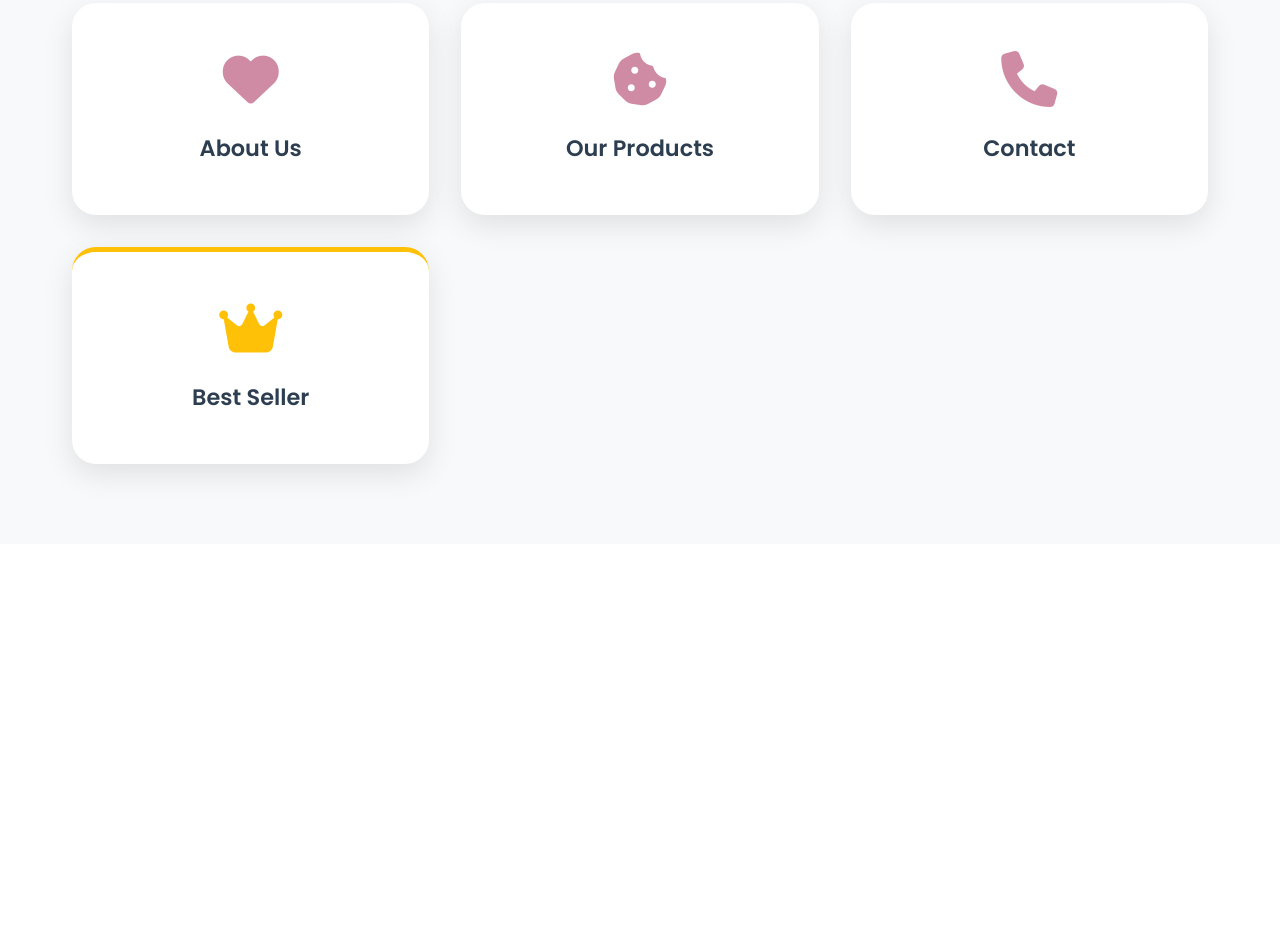
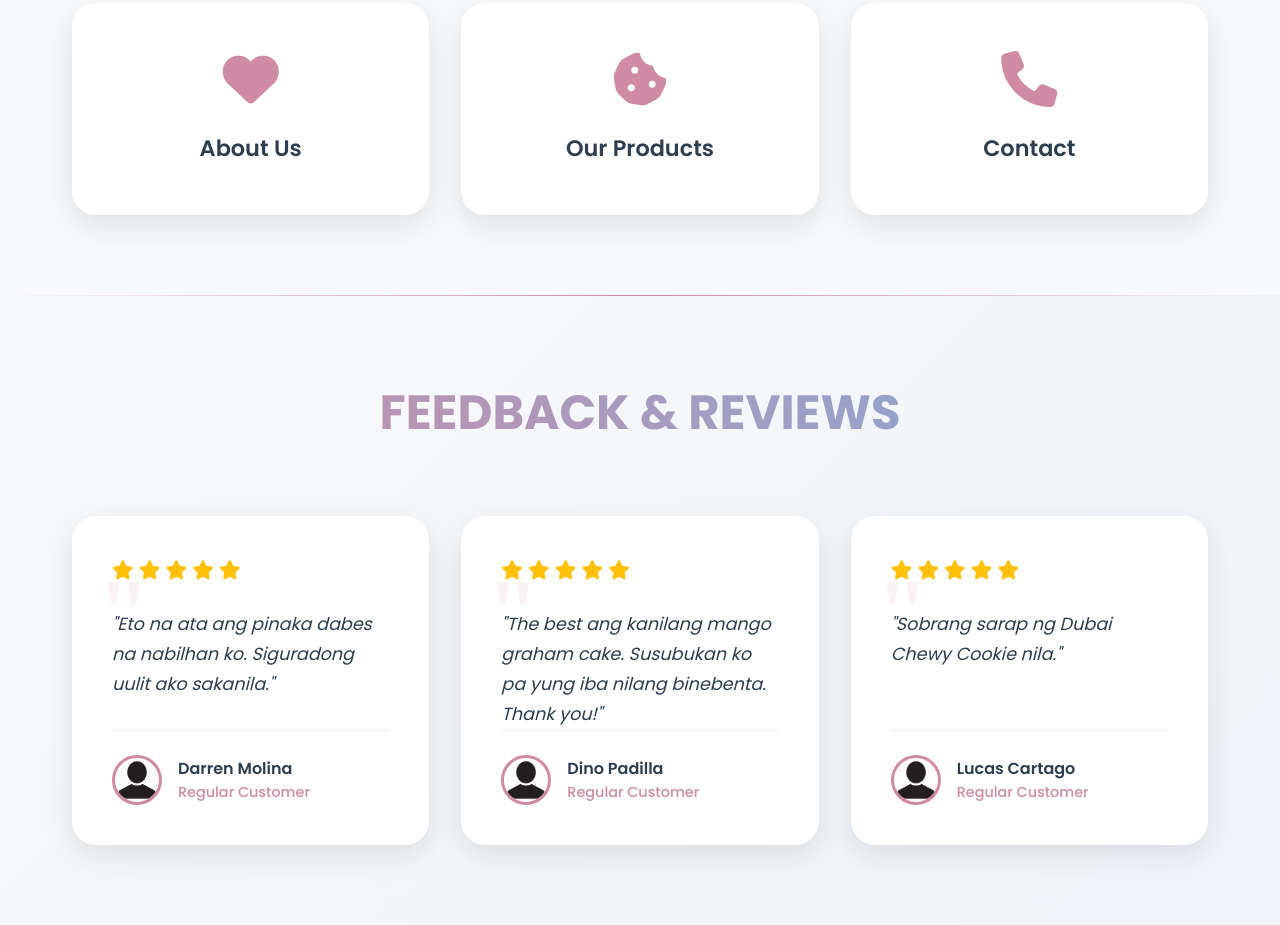
Before and after one commit to urdevdrei/SarapNom, a plain HTML site: page index.html in a window 1280 px wide. Shown: the part 877-1802 px from the top of the page. Before the commit the page ends 1421 px from the top, so only its background shows below. Drawn offline with Linux system fonts and the light colour scheme.

Commit message:
ADD FEEDBACK & REVIEWS IN HOME

```diff
--- a/index.html
+++ b/index.html
@@ -29,18 +29,15 @@
         </div>
     </nav>
 
-
-
     <section id="home" class="hero-section">
         <div class="hero-content">
             <h1>SarapNom</h1>
             <p> A Taste of Sweet Happiness</p>
-            <a href="products.html" class="cta-button"> <!-- call to action -->
+            <a href="products.html" class="cta-button">
                 Order Now <i class="fas fa-arrow-right"></i>
             </a>
         </div>
     </section>
-
 
     <section class="quick-links">
         <div class="quick-links-container">
@@ -56,12 +53,75 @@
                 <i class="fas fa-phone"></i>
                 <h3>Contact</h3>
             </a>
-            <a href="products.html#bestseller" class="quick-card bestseller">
-                <i class="fas fa-crown"></i>
-                <h3>Best Seller</h3>
-            </a>
         </div>
     </section>
+
+
+    <!-- TESTIMONIALS SECTION -->
+    <section class="testimonials-section">
+        <div class="container">
+            <div class="section-header">
+                <h2> FEEDBACK & REVIEWS </h2>
+            </div>
+
+            <div class="testimonials-container">
+                <div class="testimonial-card">
+                    <div class="stars">
+                        <i class="fas fa-star"></i>
+                        <i class="fas fa-star"></i>
+                        <i class="fas fa-star"></i>
+                        <i class="fas fa-star"></i>
+                        <i class="fas fa-star"></i>
+                    </div>
+                    <p>"Eto na ata ang pinaka dabes na nabilhan ko. Siguradong uulit ako sakanila."</p>
+                    <div class="reviewer">
+                        <img src="/public/images/profile-logo.jpg" alt="Maria S." class="reviewer-avatar">
+                        <div>
+                            <h4>Darren Molina</h4>
+                            <span>Regular Customer</span>
+                        </div>
+                    </div>
+                </div>
+
+                <div class="testimonial-card">
+                    <div class="stars">
+                        <i class="fas fa-star"></i>
+                        <i class="fas fa-star"></i>
+                        <i class="fas fa-star"></i>
+                        <i class="fas fa-star"></i>
+                        <i class="fas fa-star"></i>
+                    </div>
+                    <p>"The best ang kanilang mango graham cake. Susubukan ko pa yung iba nilang binebenta. Thank you!"<p>
+                    <div class="reviewer">
+                        <img src="/public/images/profile-logo.jpg" alt="Juan D." class="reviewer-avatar">
+                        <div>
+                            <h4>Dino Padilla</h4>
+                            <span>Regular Customer</span>
+                        </div>
+                    </div>
+                </div>
+
+                <div class="testimonial-card">
+                    <div class="stars">
+                        <i class="fas fa-star"></i>
+                        <i class="fas fa-star"></i>
+                        <i class="fas fa-star"></i>
+                        <i class="fas fa-star"></i>
+                        <i class="fas fa-star"></i>
+                    </div>
+                    <p>"Sobrang sarap ng Dubai Chewy Cookie nila."</p>
+                    <div class="reviewer">
+                        <img src="/public/images/profile-logo.jpg" alt="Liza M." class="reviewer-avatar">
+                        <div>
+                            <h4>Lucas Cartago</h4>
+                            <span>Regular Customer</span>
+                        </div>
+                    </div>
+                </div>
+            </div>
+        </div>
+    </section>
+
 
     <script src="script.js"></script>
 </body>
--- a/style.css
+++ b/style.css
@@ -228,14 +228,6 @@ body {
     font-weight: 600;
 }
 
-.bestseller {
-    border-top: 5px solid #ffc107;
-}
-
-.bestseller i {
-    color: #ffc107;
-}
-
 /* for mobiles */
 @media (max-width: 768px) {
     .nav-menu {
@@ -272,3 +264,159 @@ body {
         grid-template-columns: 1fr;
     }
 }
+
+
+/* TESTIMONIALS SECTION */
+.testimonials-section {
+    padding: 5rem 0;
+    background: linear-gradient(135deg, var(--light) 0%, #f0f4f8 100%);
+    position: relative;
+    overflow: hidden;
+}
+
+.testimonials-section::before {
+    content: '';
+    position: absolute;
+    top: 0;
+    left: 0;
+    right: 0;
+    height: 1px;
+    background: linear-gradient(90deg, transparent, var(--primary), transparent);
+}
+
+.container {
+    max-width: 1200px;
+    margin: 0 auto;
+    padding: 0 2rem;
+}
+
+.section-header {
+    text-align: center;
+    margin-bottom: 4rem;
+}
+
+.section-header h2 {
+    font-size: clamp(2rem, 5vw, 3rem);
+    font-weight: 700;
+    color: var(--dark);
+    margin-bottom: 1rem;
+    background: linear-gradient(45deg, var(--primary), var(--secondary));
+    -webkit-background-clip: text;
+    -webkit-text-fill-color: transparent;
+    background-clip: text;
+}
+
+.testimonials-container {
+    display: grid;
+    grid-template-columns: repeat(auto-fit, minmax(350px, 1fr));
+    gap: 2rem;
+}
+
+.testimonial-card {
+    background: white;
+    padding: 2.5rem;
+    border-radius: 24px;
+    box-shadow: var(--shadow);
+    transition: all 0.3s ease;
+    height: 100%;
+    display: flex;
+    flex-direction: column;
+    position: relative;
+    overflow: hidden;
+}
+
+.testimonial-card::before {
+    content: '"';
+    position: absolute;
+    top: 20px;
+    left: 25px;
+    font-size: 6rem;
+    font-family: serif;
+    color: var(--primary);
+    opacity: 0.1;
+    font-weight: 800;
+}
+
+.testimonial-card:hover {
+    transform: translateY(-10px);
+    box-shadow: 0 25px 50px rgba(0,0,0,0.15);
+}
+
+.stars {
+    color: #ffc107;
+    margin-bottom: 1.5rem;
+    font-size: 1.2rem;
+}
+
+.testimonial-card p {
+    font-size: 1.1rem;
+    line-height: 1.7;
+    color: var(--dark);
+    margin-bottom: auto;
+    font-style: italic;
+    flex-grow: 1;
+}
+
+.reviewer {
+    display: flex;
+    align-items: center;
+    gap: 1rem;
+    margin-top: auto;
+    padding-top: 1.5rem;
+    border-top: 1px solid #f0f0f0;
+}
+
+.reviewer-avatar {
+    width: 50px;
+    height: 50px;
+    border-radius: 50%;
+    object-fit: cover;
+    border: 3px solid var(--primary);
+    flex-shrink: 0;
+}
+
+.reviewer h4 {
+    color: var(--dark);
+    font-weight: 600;
+    margin: 0;
+    font-size: 1rem;
+}
+
+.reviewer span {
+    color: var(--primary);
+    font-size: 0.9rem;
+    font-weight: 500;
+    display: block;
+}
+
+
+@media (max-width: 768px) {
+    .testimonials-container {
+        grid-template-columns: 1fr;
+        gap: 1.5rem;
+    }
+
+    .testimonials-section {
+        padding: 3rem 0;
+    }
+
+    .section-header {
+        margin-bottom: 2.5rem;
+    }
+}
+
+@media (max-width: 480px) {
+    .testimonial-card {
+        padding: 2rem 1.5rem;
+    }
+
+    .reviewer {
+        flex-direction: column;
+        align-items: flex-start;
+        gap: 0.5rem;
+    }
+
+    .reviewer-avatar {
+        align-self: flex-start;
+    }
+}
```
Also changed, not shown: public/images/profile-logo.jpg (added).
